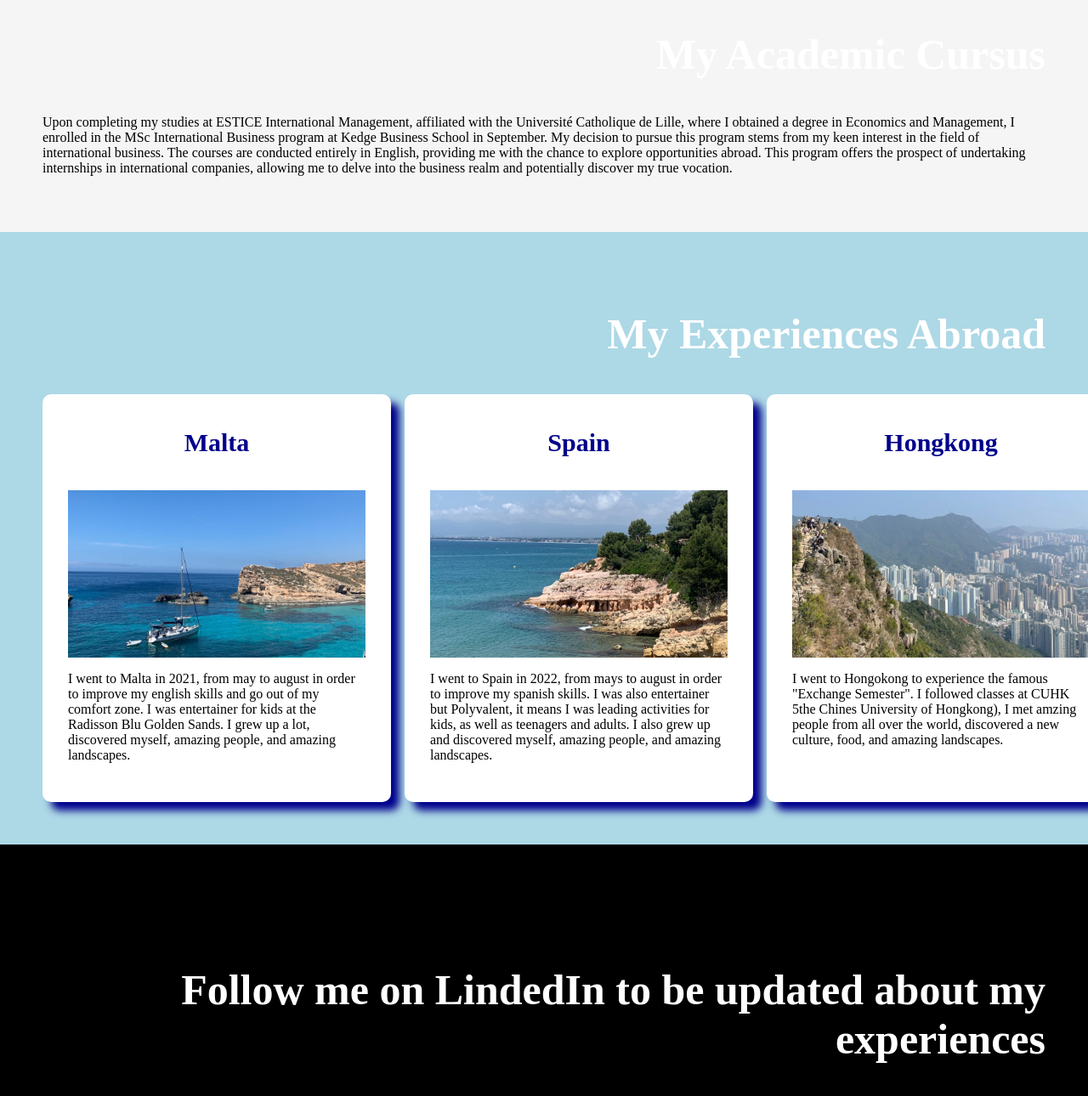
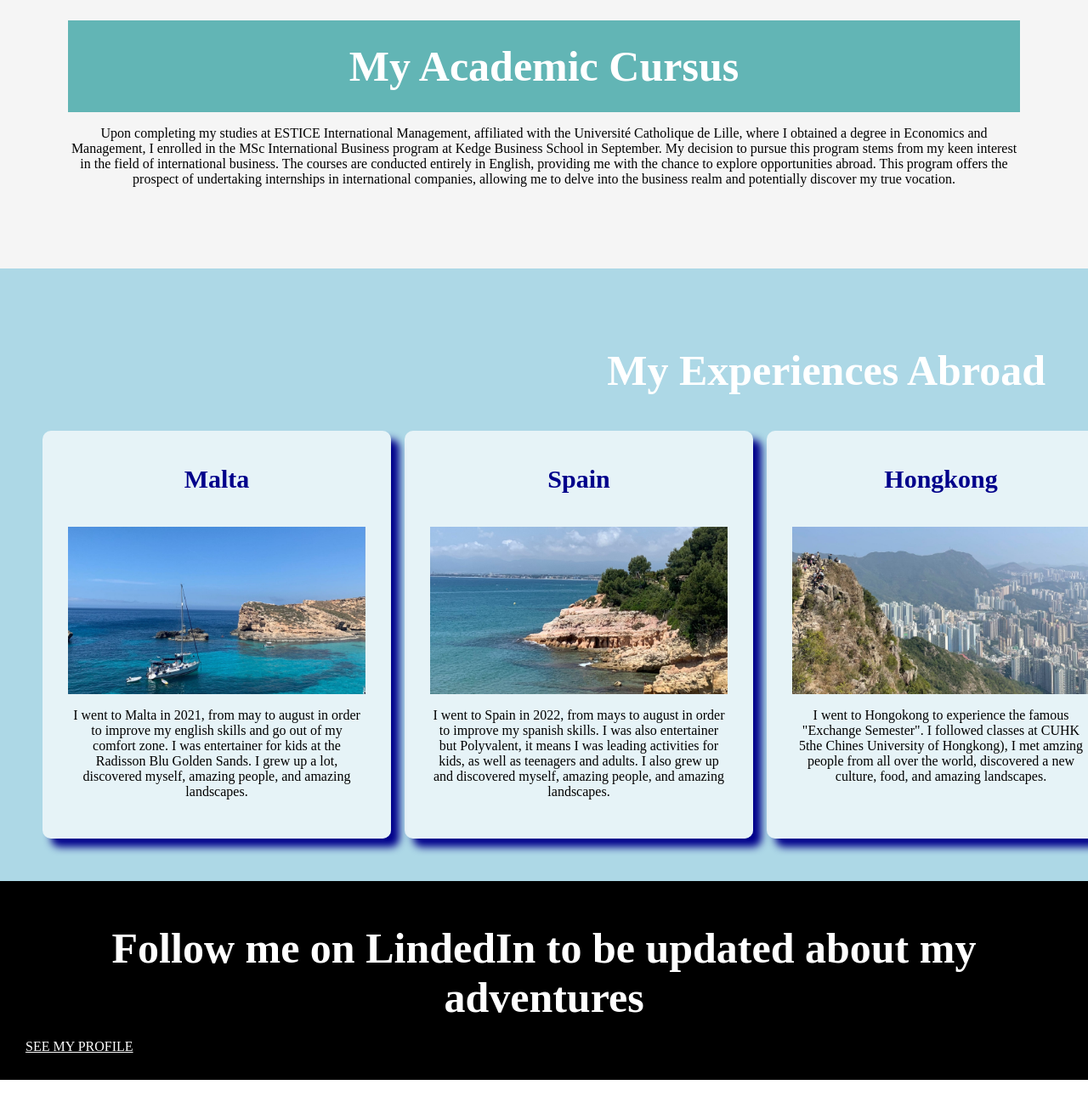
Before and after one commit to alicemaidon/My-CV-On-line, a plain HTML site: page index.html in a window 1280 px wide. Shown: the part 860-2150 px from the top of the page at 85% size. Drawn offline with Linux system fonts and the light colour scheme; a web font is replaced by a local one.

Commit message:
Add files via upload

```diff
--- a/index.html
+++ b/index.html
@@ -34,7 +34,10 @@
   <!-- Cards section -->
 <div class="academic-cursus">
 
-  <h2>My Academic Cursus</h2>
+  <div class="button">
+    <h5>My Academic Cursus</h5>
+  </div>
+
   <p>Upon completing my studies at ESTICE International Management, affiliated with the Université Catholique de Lille, where I obtained a degree in Economics and Management, I enrolled in the MSc International Business program at Kedge Business School in September.
 My decision to pursue this program stems from my keen interest in the field of international business. The courses are conducted entirely in English, providing me with the chance to explore opportunities abroad. This program offers the prospect of undertaking internships in international companies, allowing me to delve into the business realm and potentially discover my true vocation.</p>
 
@@ -70,7 +73,7 @@ My decision to pursue this program stems from my keen interest in the field of i
 
 <div class="footer">
 
-  <h2>Follow me on LindedIn to be updated about my experiences</h2>
+  <h5>Follow me on LindedIn to be updated about my adventures</h5>
 
   <a href="https://www.linkedin.com/in/alice-maidon-299294200/">SEE MY PROFILE</a>
 
--- a/style.css
+++ b/style.css
@@ -31,8 +31,16 @@ h4 {
 	margin-top: 10px;
 }
 
+h5 {
+	color: white;
+	font-size: 50px;
+	text-align: center;
+	font-family: 'chivo';
+	margin: 20px;
+}
+
 a {
-	text-decoration: none;
+	color: white;
 	text-align: center;
 }
 
@@ -58,8 +66,12 @@ h4 {
 }
 
 .academic-cursus {
-	padding: 50px 50px;
+	padding: 80px 80px;
 	background-color: rgba(245, 245, 245, 1.0);
+}
+
+p {
+	text-align: center;
 }
 
 .light-blue {
@@ -74,15 +86,20 @@ h4 {
 }
 
 .card {
-	background-color: white;
+	background-color: rgba(255, 255, 255, 0.7);
 	border-radius: 10px;
 	padding: 30px 30px;
 	box-shadow: 10px 10px 10px darkblue;
 }
 
+.button {
+	background-color: rgba(0, 139, 139, 0.6);
+	padding: 5px 5px;
+}
+
 .footer {
 	background-color: black;
-	padding: 100px 50px;
+	padding: 30px 30px;
 }
 
 @media (max-width: 800px) {
```
